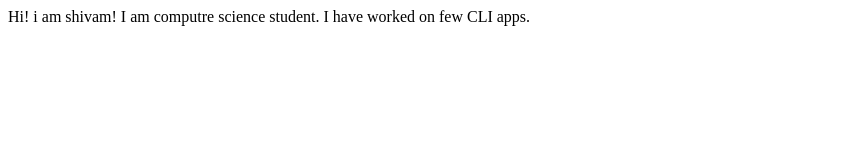
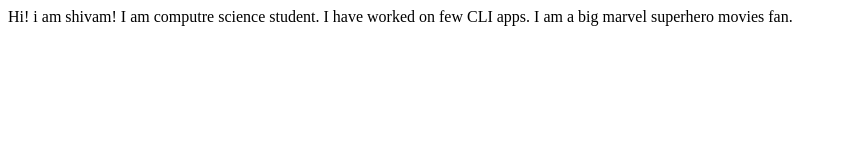
Before and after one commit to shivamsggk/first-repository-, a plain HTML site: page index.html in a window 1280 px wide. Shown: the whole page, without its empty margins (0-847 px from the left). Drawn offline with Linux system fonts and the light colour scheme.

Commit message:
update text

```diff
--- a/index.html
+++ b/index.html
@@ -4,7 +4,7 @@
     <meta charset="UTF-8">
     <meta http-equiv="X-UA-Compatible" content="IE=edge">
     <meta name="viewport" content="width=device-width, initial-scale=1.0">
-    <title>firstdemorepo</title>
+    <title>shivamrepo</title>
 </head>
 <body>
     Hi! i am shivam!
@@ -12,5 +12,7 @@
     I am computre science student.
 
     I have worked on few CLI apps.
+
+    I am a big marvel superhero movies fan.
 </body>
 </html>
```
